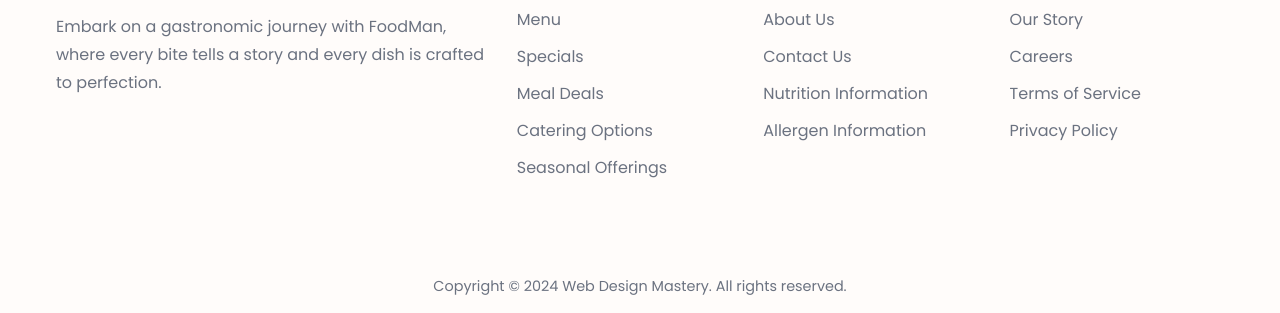
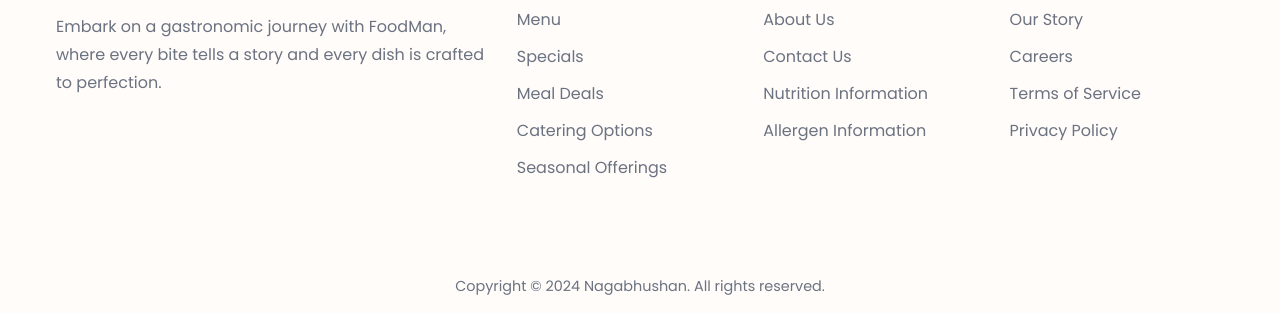
Before and after one commit to kattamuriNagabhushan/Food-Man-Restaurant, a plain HTML site: page index.html in a window 1280 px wide. Shown: the part 4384-4697 px from the top of the page. Drawn offline with nearby package versions, Linux system fonts and the light colour scheme.

Commit message:
thrid commit

```diff
--- a/index.html
+++ b/index.html
@@ -321,7 +321,7 @@ href="https://cdn.jsdelivr.net/npm/swiper@11/swiper-bundle.min.css"
           </div>
         </div>
         <div class="footer__bar">
-          Copyright © 2024 Web Design Mastery. All rights reserved.
+          Copyright © 2024 Nagabhushan. All rights reserved.
         </div>
       </footer>
     <script src="https://unpkg.com/scrollreveal"></script>
```
